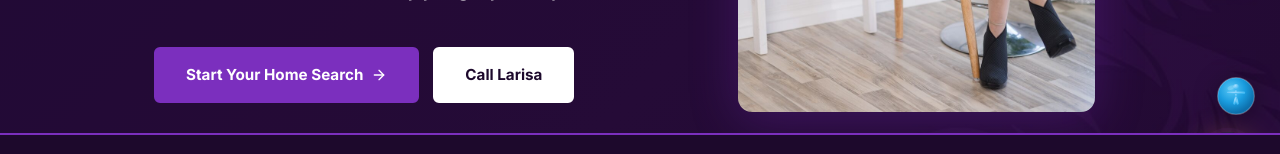
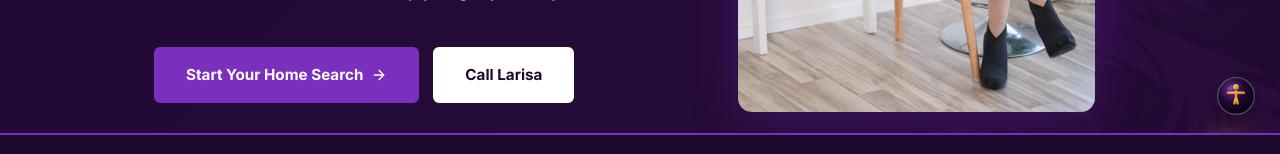
Before and after one commit to AppStudioPros/firebird-realty-website, a Next.js app: page / in a window 1280 px wide. Shown: the part 588-742 px from the top of the page. Built offline with nearby package versions, Linux system fonts and the light colour scheme; a web font is replaced by a local one.

Commit message:
fix: accessibility icon gradients updated to Firebird purple/gold (was still showing IHL blue)

```diff
--- a/app/components/AccessibilityWidget.tsx
+++ b/app/components/AccessibilityWidget.tsx
@@ -9,13 +9,13 @@ function A11yIcon({ size = 28 }: { size?: number }) {
       {/* Outer circle with 3D gradient */}
       <defs>
         <radialGradient id="circleGrad" cx="38%" cy="32%" r="65%">
-          <stop offset="0%" stopColor="#5bc8f5" />
-          <stop offset="55%" stopColor="#1a9de0" />
-          <stop offset="100%" stopColor="#0d6fab" />
+          <stop offset="0%" stopColor="#6b2fa0" />
+          <stop offset="55%" stopColor="#1d092c" />
+          <stop offset="100%" stopColor="#0a0415" />
         </radialGradient>
         <radialGradient id="figureGrad" cx="40%" cy="30%" r="65%">
-          <stop offset="0%" stopColor="#a8dfff" />
-          <stop offset="100%" stopColor="#3ab5f0" />
+          <stop offset="0%" stopColor="#f5c460" />
+          <stop offset="100%" stopColor="#D4891A" />
         </radialGradient>
       </defs>
       {/* Circle ring */}
```
